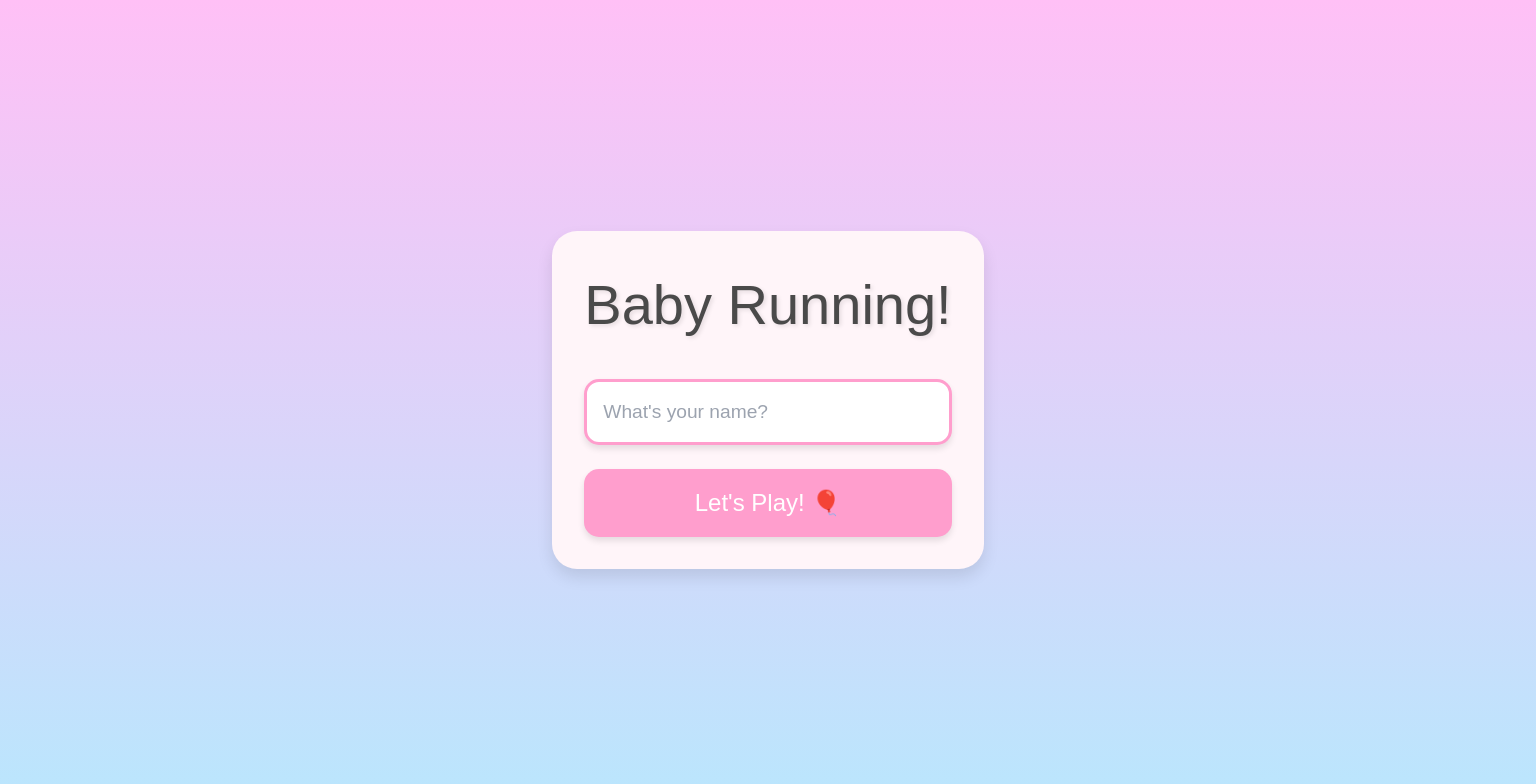
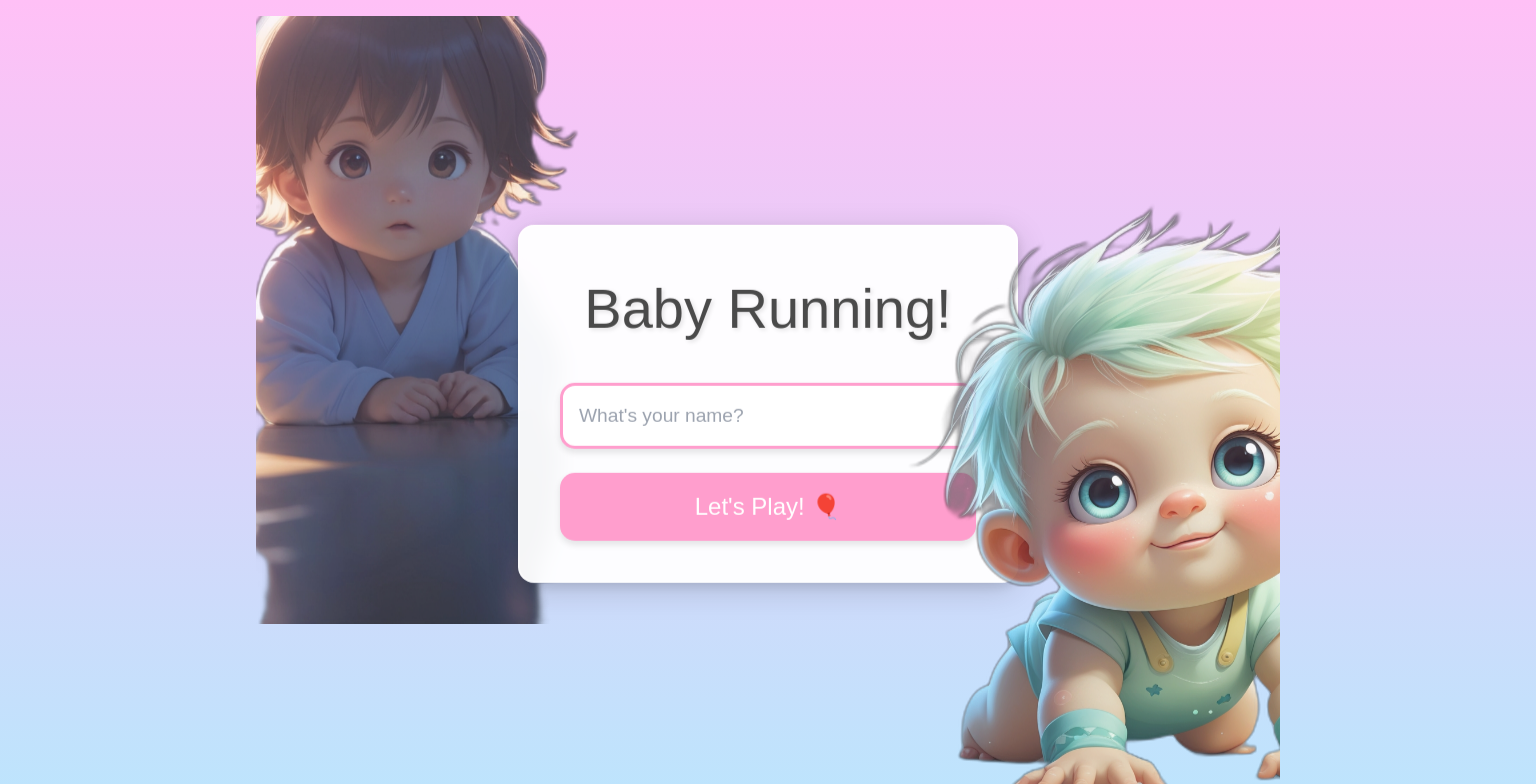
Before and after one commit to ddewantaraq/baby-days-out, a Next.js app: page / in a window 1536 px wide. Shown: the top 784 px of the page. Built offline with nearby package versions, Linux system fonts and the light colour scheme; a web font is replaced by a local one.

Commit message:
fix welcome UI css

```diff
--- a/src/components/Game/GameComponent.tsx
+++ b/src/components/Game/GameComponent.tsx
@@ -385,6 +385,11 @@ export default function GameComponent() {
     const assetLoader = AssetLoader.getInstance();
     await assetLoader.preloadGameAssets();
 
+    if (!assetLoader.areAllAssetsLoaded()) {
+      console.log("Assets still loading...");
+      return;
+    }
+
     console.log("Starting game...");
     if (gameLoopRef.current) {
       cancelAnimationFrame(gameLoopRef.current);
--- a/src/components/Game/WelcomeComponent.tsx
+++ b/src/components/Game/WelcomeComponent.tsx
@@ -1,5 +1,6 @@
 import React from 'react';
 import '@/styles/baby-theme.css';
+import './welcome.css';
 
 interface WelcomeComponentProps {
   onUsernameSubmit: (event: React.FormEvent<HTMLFormElement>) => void;
@@ -7,7 +8,7 @@ interface WelcomeComponentProps {
 
 export default function WelcomeComponent({ onUsernameSubmit }: WelcomeComponentProps) {
   return (
-    <div className="flex flex-col items-center justify-center h-full p-8">
+    <div className="flex flex-col items-center justify-center h-full p-8 welcome-bg">
       <div className="welcome-container">
         <h1 className="baby-title">
           Baby Running!
--- a/src/components/Game/welcome.css
+++ b/src/components/Game/welcome.css
@@ -107,7 +107,7 @@
     width: 45vw;
     height: 80vh;
     bottom: -20px;
-    right: -150px;
+    right: -230px;
   }
 
   .welcome-container {
```
